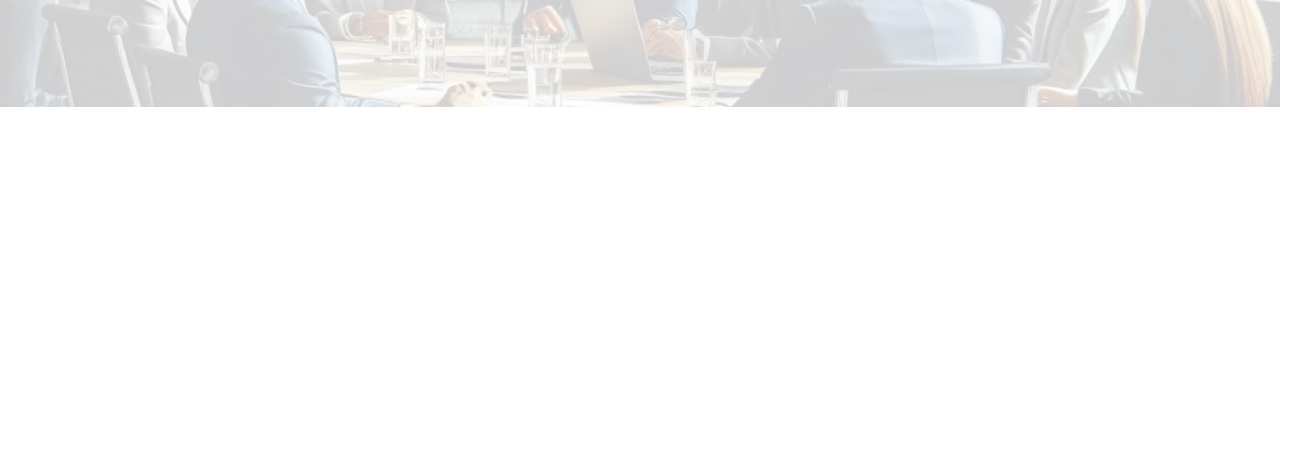
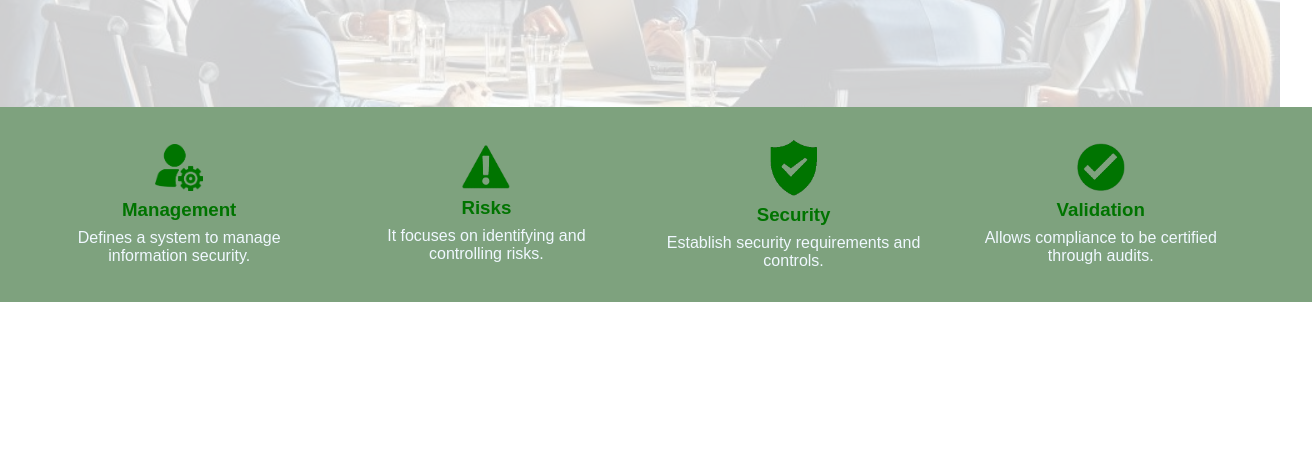
Before and after one commit to ErickAriasC/HENRY-CONTROL-DE-CALIDAD, a plain HTML site: page index.html in a window 1280 px wide. Shown: the part 341-800 px from the top of the page, 1312 px wide, since content can reach past the window. Drawn offline with Linux system fonts and the light colour scheme.

Commit message:
se inicia el main y termina la seccion de concepts

```diff
--- a/index.html
+++ b/index.html
@@ -10,7 +10,7 @@
     <header>
         <nav class="nav_bar">
             <div class="container_logo">
-                <img class="logo" src="img/LOGO.png" alt="">
+                <img class="logo" src="img/logo.png" alt="">
             </div>
             <ul>
                 <li><a href="">Home</a></li>
@@ -25,5 +25,29 @@
             <h1>"ISO 27001 Security <br>Protecting your Information"</h1>
         </div>
     </header>
+    <main>
+        <div class="container_concepts">
+            <div class="concept">
+                <img src="img/icon_management.png" alt="">
+                <h3>Management</h3>
+                <p>Defines a system to manage information security.</p>
+            </div>
+            <div class="concept">
+                <img src="img/icon_Risks.png" alt="">
+                <h3>Risks</h3>
+                <p>It focuses on identifying and controlling risks.</p>
+            </div>
+            <div class="concept">
+                <img src="img/icon_Security.png" alt="">
+                <h3>Security</h3>
+                <p>Establish security requirements and controls.</p>
+            </div>
+            <div class="concept">
+                <img src="img/icon_Validation.png" alt="">
+                <h3>Validation</h3>
+                <p>Allows compliance to be certified through audits.</p>
+            </div>
+        </div>
+    </main>
 </body>
 </html>
--- a/style.css
+++ b/style.css
@@ -65,7 +65,7 @@ header{
 
 .content_tittle{
     width: 100%;
-    height: auto;
+    height: 28rem;
 }
 
 .content_tittle>img{
@@ -82,3 +82,40 @@ header{
     top: -16rem;
     color: #007400;
 }
+
+main{
+    width: 100%;
+    height: auto;
+    display: flex;
+    flex-direction: column;
+    align-items: center;
+}
+
+.container_concepts{
+    width: 100%;
+    height: auto;
+    display: flex;
+    justify-content: space-evenly;
+    align-items: center;
+    padding: 2rem;
+    background-color: #03490382;
+}
+
+.concept{
+    width: 20%;
+    height: auto;
+    display: flex;
+    flex-direction: column;
+    align-items: center;
+    gap: 0.5rem;
+    text-align: center;
+
+}
+
+.concept>img{
+    width: 3rem;
+}
+
+.concept>h3{
+    color: #007400;
+}
```
Also changed, not shown: img/LOGO.png, img/icon_Risks.png (added), img/icon_Security.png (added), img/icon_Validation.png (added), img/icon_management.png (added).
